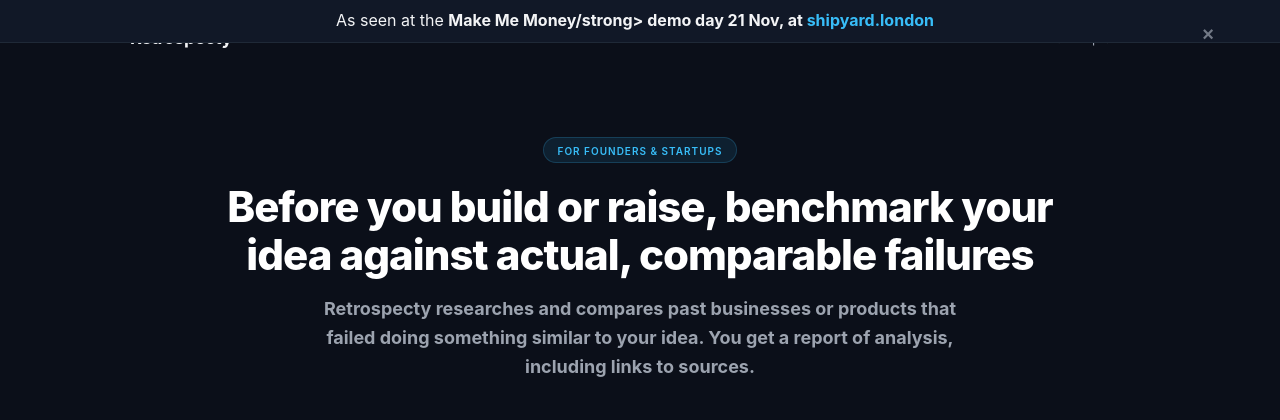
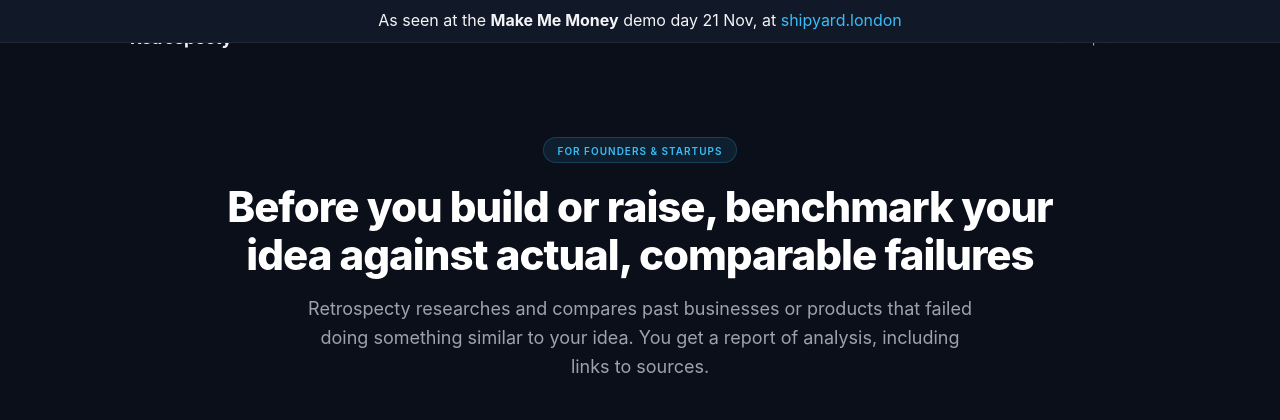
Before and after one commit to markbowley/retrospecty-portal, a FastAPI app: page / in a window 1280 px wide. Shown: the top 420 px of the page. Run offline with FastAPI, Linux system fonts and the light colour scheme; some libraries are stand-ins or nearby versions.

Commit message:
Remove close button

```diff
--- a/templates/home.html
+++ b/templates/home.html
@@ -8,9 +8,8 @@
 <!-- sticky bar html -->
   <div class="sticky-bar" id="stickyBar">
     <div class="bar-content">
-      As seen at the <strong>Make Me Money/strong> demo day 21 Nov, at <a href="https://leaderboard.shipyard.london/">shipyard.london</a>
+      As seen at the <strong>Make Me Money</strong> demo day 21 Nov, at <a href="https://leaderboard.shipyard.london/">shipyard.london</a>
     </div>
-    <button class="close-btn" id="closeBtn" aria-label="Close announcement">×</button>
   </div>
     <section class="hero">
         <div class="badge">{{ c.badge }}</div>
```
